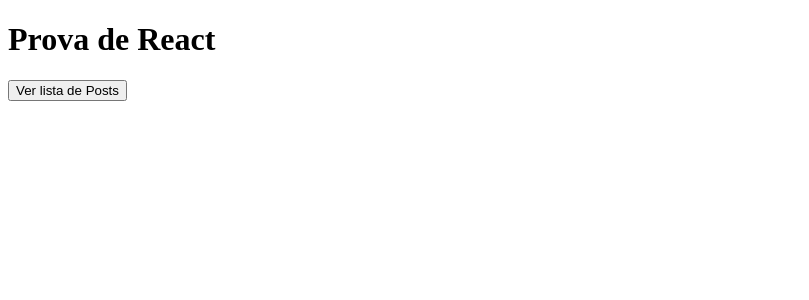
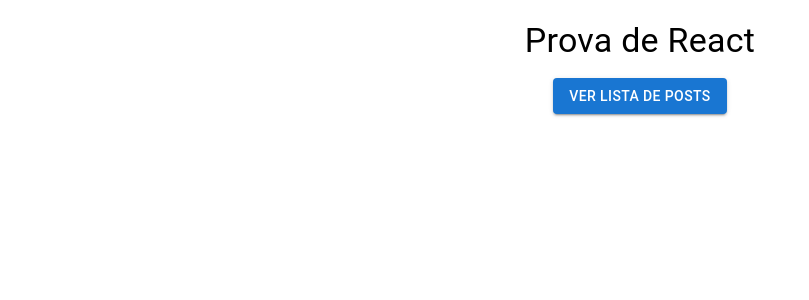
Before and after one commit to eduargodoy0/prova-de-web, a React (Vite) app: page / in a window 1280 px wide. Shown: the top 300 px of the page, without its empty margins (0-809 px from the left). Built offline with nearby package versions, Linux system fonts and the light colour scheme.

Commit message:
style: adicionado estilo ao texto/botao

```diff
--- a/src/App.jsx
+++ b/src/App.jsx
@@ -1,4 +1,5 @@
 import { useNavigate } from 'react-router-dom';
+import { Button, Typography } from '@mui/material';
 
 function App() {
   const navigate = useNavigate(); // hook de navegação
@@ -8,9 +9,9 @@
   };
 
   return (
-    <div>
-      <h1>Prova de React</h1>
-      <button onClick={handleClick}>Ver lista de Posts</button>
+    <div style={{display: 'flex', flexDirection: 'column', alignItems: 'center', gap: '16px', marginTop: '20px'}}>
+      <Typography variant="h4">Prova de React</Typography>
+      <Button variant="contained" color="primary" onClick={handleClick}>Ver lista de Posts</Button>
     </div>
   );
 }
```
